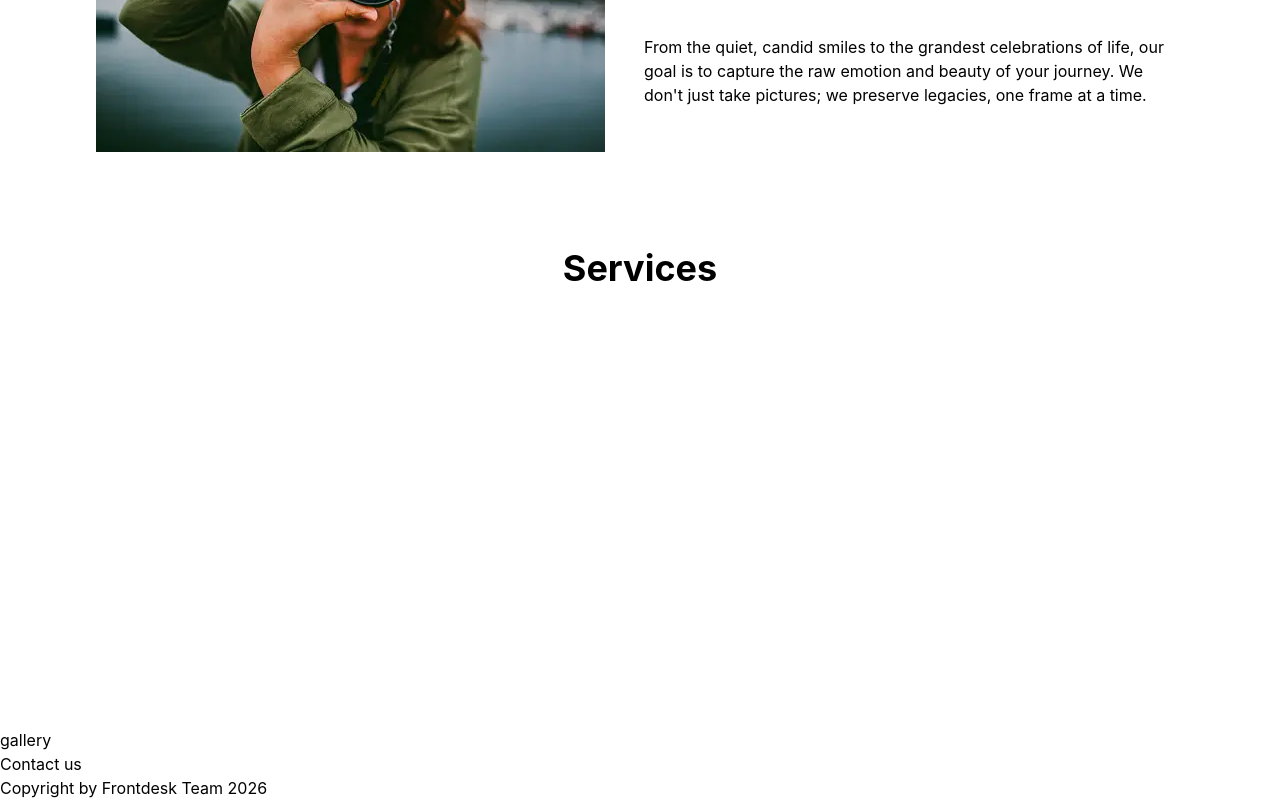
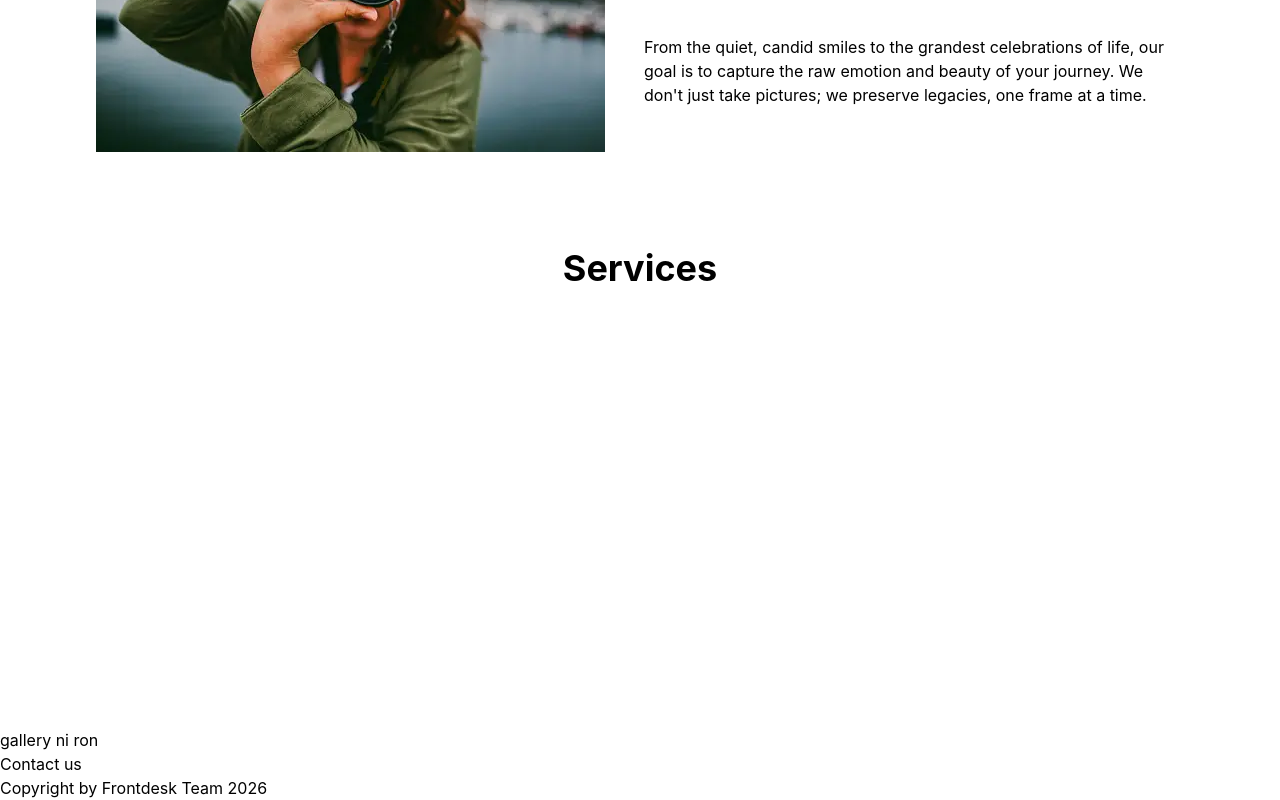
Before and after one commit to eringz/timeless-media-studio, a Next.js app: page / in a window 1280 px wide. Shown: the part 1187-1987 px from the top of the page. Built offline with nearby package versions, Linux system fonts and the light colour scheme.

Commit message:
app: ongoing test for gallery update

```diff
--- a/app/page.tsx
+++ b/app/page.tsx
@@ -55,7 +55,7 @@ export default function Home() {
         </div>
       </div>
       <div className="gallery">
-        gallery
+        gallery ni ron
       </div>
       <div className="contact">Contact us</div>
       <footer>
```
